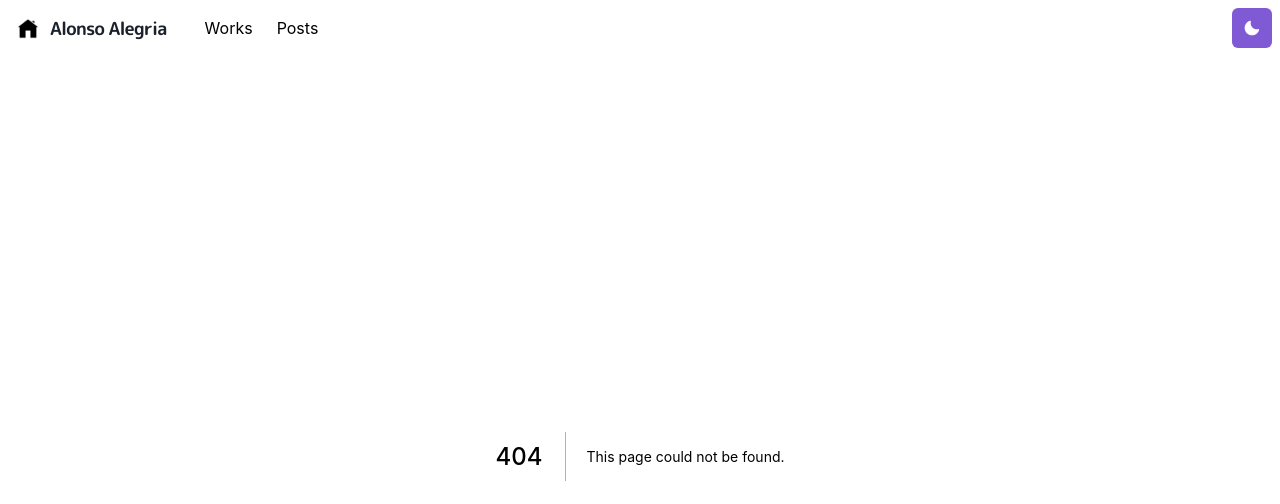
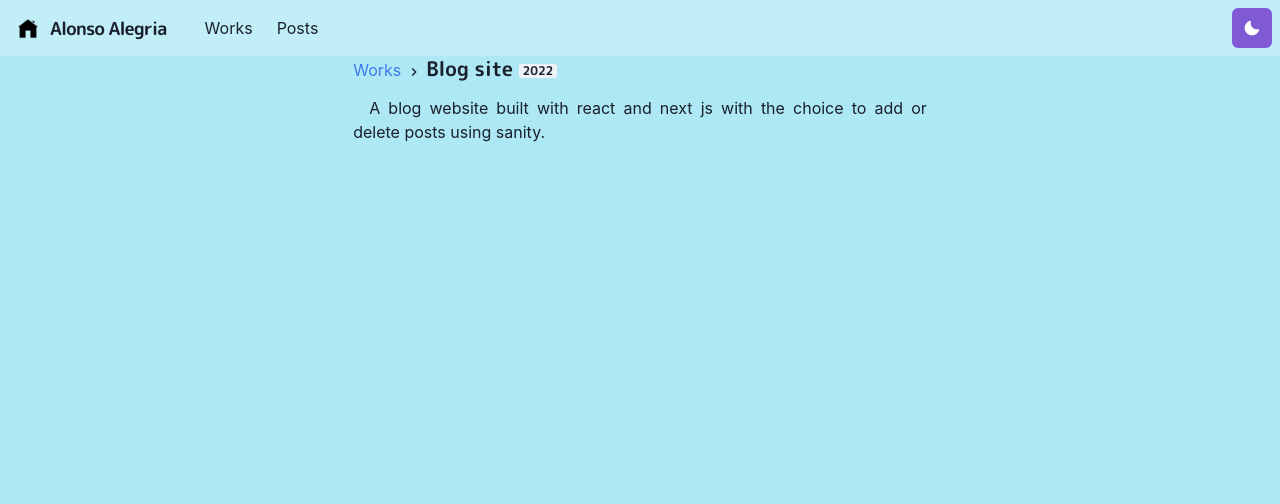
Before and after one commit to alonsoalegria/home, a Next.js app: page /works/blog in a window 1280 px wide. Before the commit this address had no page. Shown: the top 504 px of the page. Built offline with nearby package versions, Linux system fonts and the light colour scheme.

Commit message:
blog site created

```diff
--- /dev/null
+++ b/components/work.js
@@ -0,0 +1,28 @@
+import NextLink from 'next/link'
+import { Heading, Box, Image, Link, Badge } from '@chakra-ui/react'
+import { ChevronRightIcon } from '@chakra-ui/icons'
+
+export const Title = ({ children }) => (
+  <Box>
+    <NextLink href="/works">
+      <Link>Works</Link>
+    </NextLink>
+    <span>
+      {' '}
+      <ChevronRightIcon />{' '}
+    </span>
+    <Heading display="inline-block" as="h3" fontSize={20} mb={4}>
+      {children}
+    </Heading>
+  </Box>
+)
+
+export const WorkImage = ({ src, alt }) => (
+  <Image borderRadius="lg" w="full" src={src} alt={alt} mb={4} />
+)
+
+export const Meta = ({ children }) => (
+  <Badge colorScheme="green" mr={2}>
+    {children}
+  </Badge>
+)
--- /dev/null
+++ b/pages/works/blog.js
@@ -0,0 +1,23 @@
+import { Container, Badge, Link, List, ListItem } from '@chakra-ui/react'
+import { ExternalLinkIcon } from '@chakra-ui/icons'
+import { Title, WorkImage, Meta } from '../../components/work'
+import P from '../../components/paragraph'
+import Layout from '../../components/layouts/article'
+
+const Work = () => (
+  <Layout title="Blog">
+    <Container>
+      <Title>
+        Blog site <Badge>2022</Badge>
+      </Title>
+      <P>
+        A blog website built with react and next js with the choice to add or delete
+        posts using sanity.
+      </P>
+      <List ml={4} my={4}>
+      </List>
+    </Container>
+  </Layout>
+)
+
+export default Work
```
